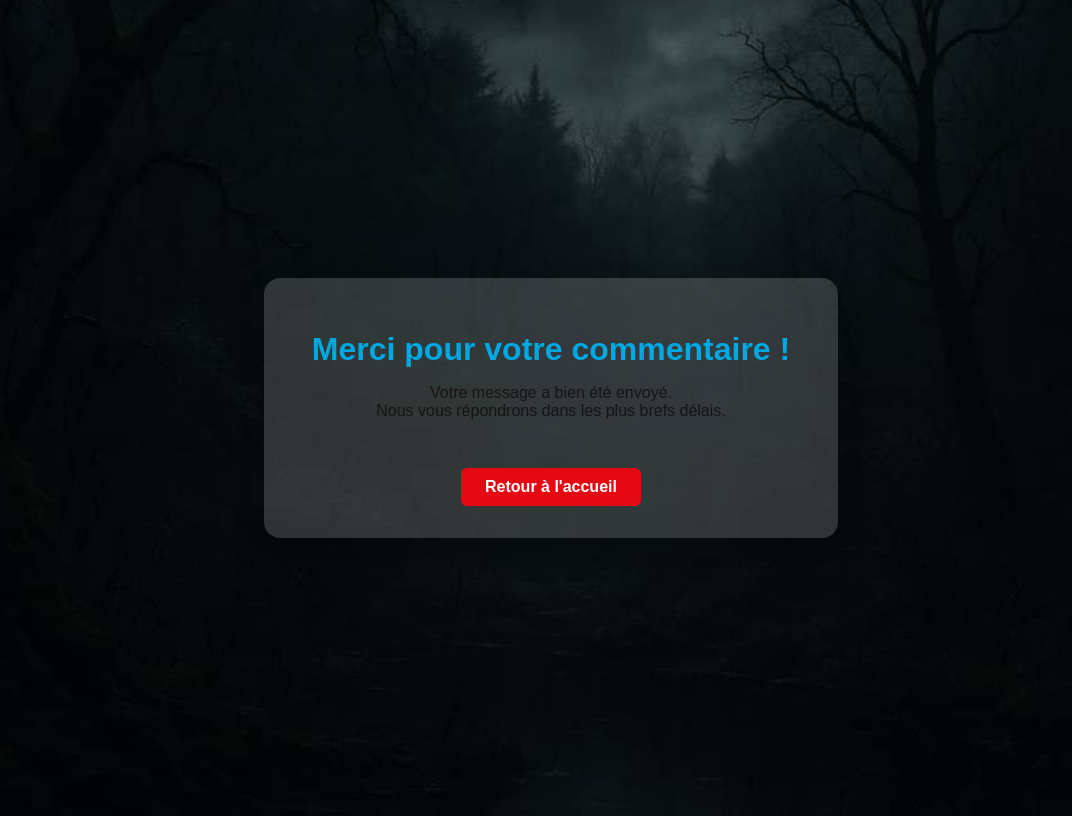
After one commit to Agostinhomelano/streaming_DRC-avec-backend, a Flask app: page /confirmation in a window 1280 px wide. The commit adds this page. Shown: the whole page, without its empty margins (89-1161 px from the left). Run offline with Flask 3, Linux system fonts and the light colour scheme.

Commit message:
arrantgenment

```diff
--- a/app.py
+++ b/app.py
@@ -110,8 +110,12 @@ def contacts():
         nouveau_commentaire = Commentaire(nom=nom, tel=tel,message=message)
         db.session.add(nouveau_commentaire)
         db.session.commit()
-        return redirect(next_page or url_for("accueil"))
+        return render_template("confirmation.html")
     return render_template("contact.html")
+
+@app.route("/confirmation")
+def confirmation():
+    return render_template("confirmation.html", session=session)
 
 if __name__=='__main__':
     init_base()
--- /dev/null
+++ b/static/css/confirmation.css
@@ -0,0 +1,38 @@
+body {
+  background: url("../image/backgroud.jpg") no-repeat center center/cover;
+  height: 100vh;
+  display: flex;
+  justify-content: center;
+  align-items: center;
+  font-family: Arial, sans-serif;
+}
+
+.confirmation-container {
+  background: rgba(255, 255, 255, 0.174);
+  padding: 2rem 3rem;
+  border-radius: 16px;
+  box-shadow: 0 4px 24px rgba(0,0,0,0.12);
+  text-align: center;
+  color: #151515;
+}
+
+.confirmation-container h1 {
+  color: #00A8E1;
+  margin-bottom: 1rem;
+}
+
+.btn-retour {
+  display: inline-block;
+  margin-top: 2rem;
+  padding: 10px 24px;
+  background: #e50914;
+  color: #fff;
+  border-radius: 6px;
+  text-decoration: none;
+  font-weight: bold;
+  transition: background 0.3s;
+}
+
+.btn-retour:hover {
+  background: #b20710;
+}
--- /dev/null
+++ b/templates/confirmation.html
@@ -0,0 +1,16 @@
+<!DOCTYPE html>
+<html lang="fr">
+<head>
+  <meta charset="UTF-8">
+  <meta name="viewport" content="width=device-width, initial-scale=1.0">
+  <title>Confirmation</title>
+  <link rel="stylesheet" href="{{ url_for('static', filename='css/confirmation.css') }}">
+</head>
+<body>
+  <div class="confirmation-container">
+    <h1>Merci pour votre commentaire !</h1>
+    <p>Votre message a bien été envoyé.<br>
+    Nous vous répondrons dans les plus brefs délais.</p>
+    <a href="{{ url_for('accueil') }}" class="btn-retour">Retour à l'accueil</a>
+  </div>
+</body>
--- a/templates/contact.html
+++ b/templates/contact.html
@@ -98,7 +98,7 @@
         <form  class="contact-form" action="{{url_for('contacts')}}" method="POST">
             <input type="text" name="nom" placeholder="Votre nom" required>
             <input type="number" name="tel" placeholder="numero de portable" required>
-            <textarea name="message" rows="5" placeholder="Votre message" required></textarea>
+            <textarea name="message" rows="5" placeholder="laiser un commentaire " required></textarea>
             <div class="button">
                 <button type="submit">Envoyer</button>
                 <a href="{{url_for('accueil')}}">Acceuil</a>
```
Also changed, not shown: instance/base.db.
